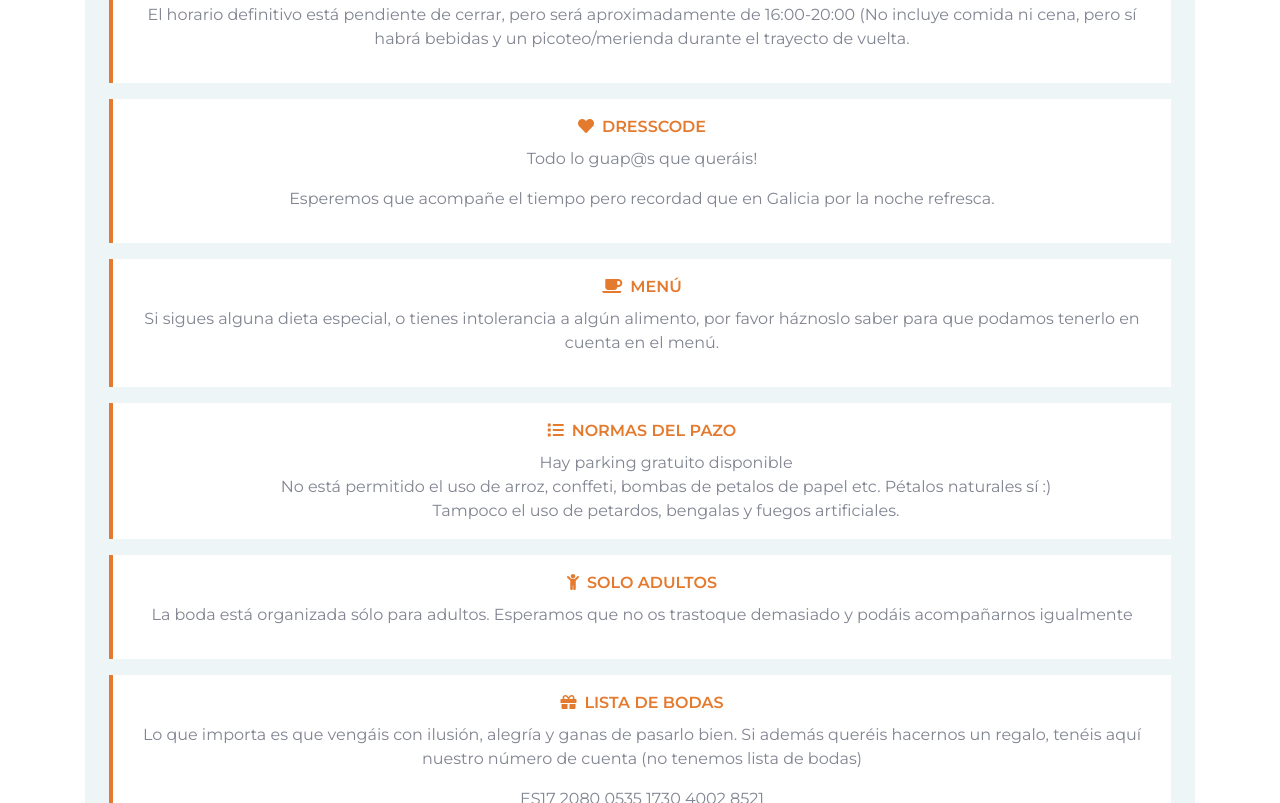
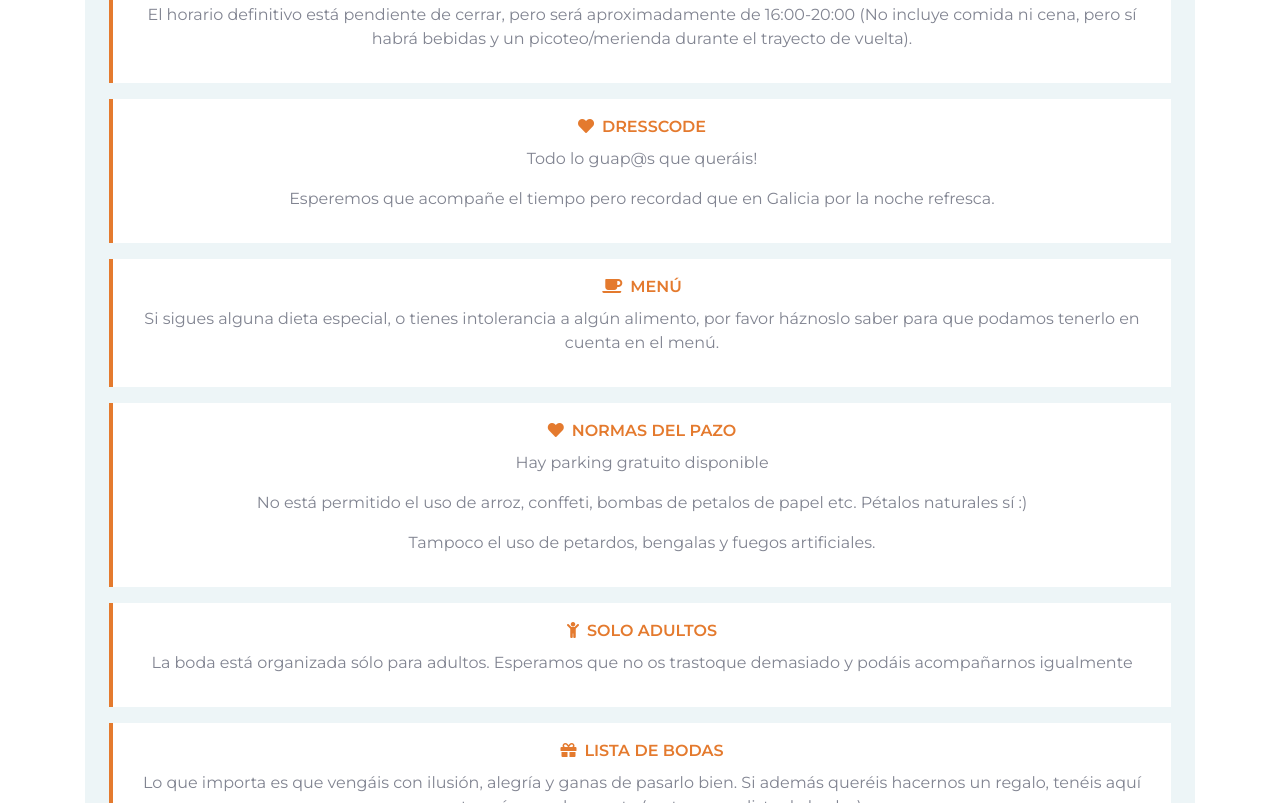
Before and after one commit to illo18/illo18.github.io, a plain HTML site: page index.html in a window 1280 px wide. Shown: the part 5168-5971 px from the top of the page. Drawn offline with nearby package versions, Linux system fonts and the light colour scheme.

Commit message:
normas pazo

```diff
--- a/index.html
+++ b/index.html
@@ -395,7 +395,7 @@
 							<p class="text-primary text-uppercase mb-2 font-weight-bold"><i class="fa fa-ship pr-2"></i>Postboda</p>
 							<p>El <b>sábado 3 de mayo</b> por la tarde, si el tiempo lo permite, nos vamos de Crucero a conocer las islas Cíes!! Estáis todos invitados! Así que no olvidéis meter un bañador en la maleta. y una chaquetita!!</p>
 							<p>Punto de salida y retorno: <a href="https://maps.app.goo.gl/A9bShxh33pUGYpXq7" target="_blank">puerto vigo a Cíes</a></p>
-							<p>El horario definitivo está pendiente de cerrar, pero será aproximadamente de 16:00-20:00 (No incluye comida ni cena, pero sí habrá bebidas y un picoteo/merienda durante el trayecto de vuelta.</p>
+							<p>El horario definitivo está pendiente de cerrar, pero será aproximadamente de 16:00-20:00 (No incluye comida ni cena, pero sí habrá bebidas y un picoteo/merienda durante el trayecto de vuelta).</p>
 						</div>
 
 						<div class="bg-light p-3 my-3" style="border-left: 4px solid #E47A2E">
@@ -410,14 +410,11 @@
 						</div>
 
 						<div class="bg-light p-3 my-3" style="border-left: 4px solid #E47A2E">
-							<p class="text-primary text-uppercase mb-2 font-weight-bold"><i class="fa fa-list pr-2"></i>Normas del pazo</p>
-							<ul class="mb-0 pl-5" style="list-style-type: none;">
-								<li>Hay parking gratuito disponible</li>
-								<li>No está permitido el uso de arroz, conffeti, bombas de petalos de papel etc. Pétalos naturales sí :)</li>
-								<li>Tampoco el uso de petardos, bengalas y fuegos artificiales.</li>
-							</ul>
+							<p class="text-primary text-uppercase mb-2 font-weight-bold"><i class="fa fa-heart pr-2"></i>Normas del pazo</p>
+							<p>Hay parking gratuito disponible</p>
+							<p>No está permitido el uso de arroz, conffeti, bombas de petalos de papel etc. Pétalos naturales sí :)</p>
+							<p>Tampoco el uso de petardos, bengalas y fuegos artificiales.</p>
 						</div>
-
 
 						<div class="bg-light p-3 my-3" style="border-left: 4px solid #E47A2E">
 							<p class="text-primary text-uppercase mb-2 font-weight-bold"><i class="fa fa-child pr-2"></i>Solo Adultos</p>
```
